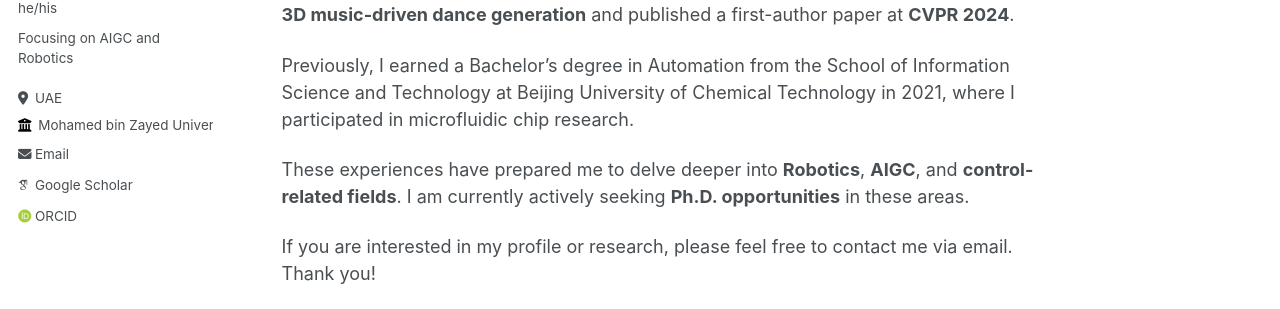
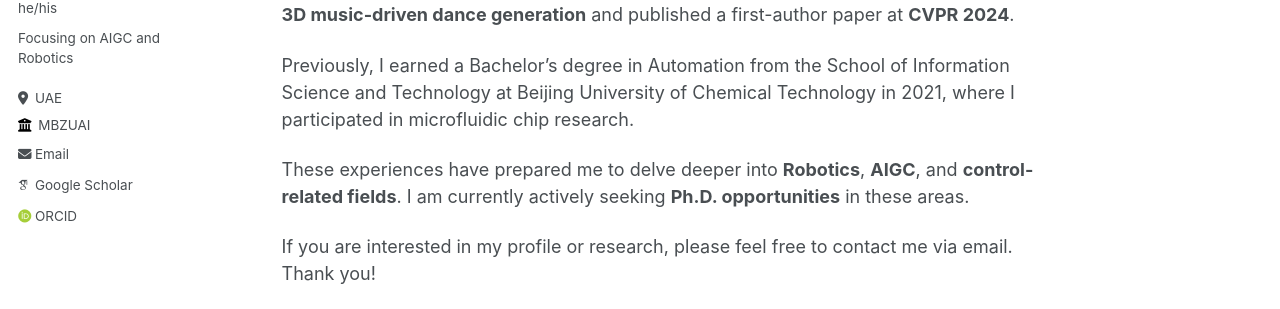
Before and after one commit to Luke-Luo1/lukeluo, a Jekyll site: the page built from _pages/about.md, in a window 1280 px wide. Shown: the part 325-634 px from the top of the page. Built offline with Jekyll 4.4.1, drawn with Linux system fonts in a browser that asks for light colours; some web fonts are replaced.

Commit message:
Update _config.yml

```diff
--- a/_config.yml
+++ b/_config.yml
@@ -26,7 +26,7 @@ author:
   pronouns         : "he/his"
   bio              : "Focusing on AIGC and Robotics"
   location         : "UAE"
-  employer         : "Mohamed bin Zayed University of Artificial Intelligence"
+  employer         : "MBZUAI"
   #uri              : # URL
   email            : "Zhenye.Luo@mbzuai.ac.ae"
 
```
